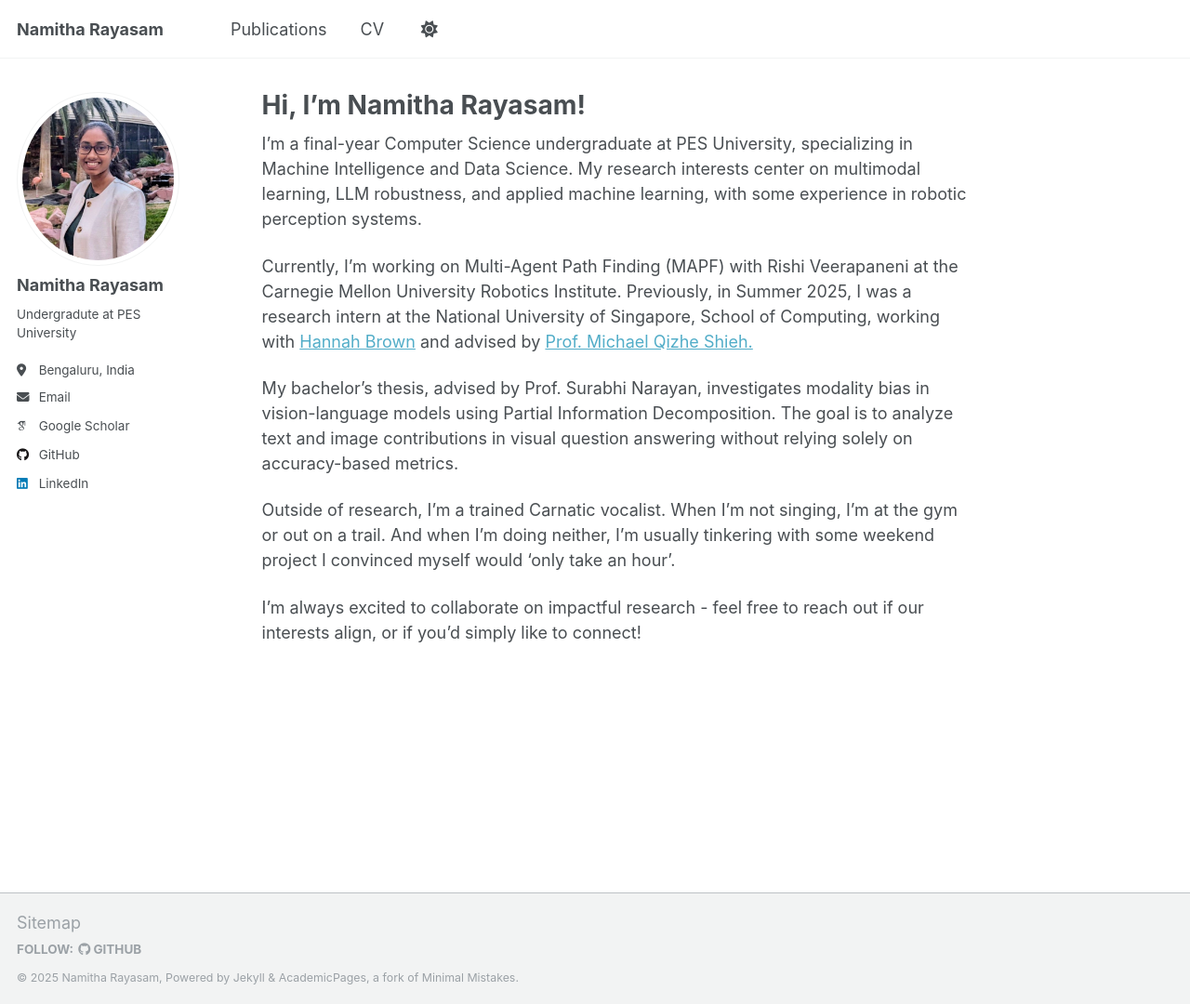
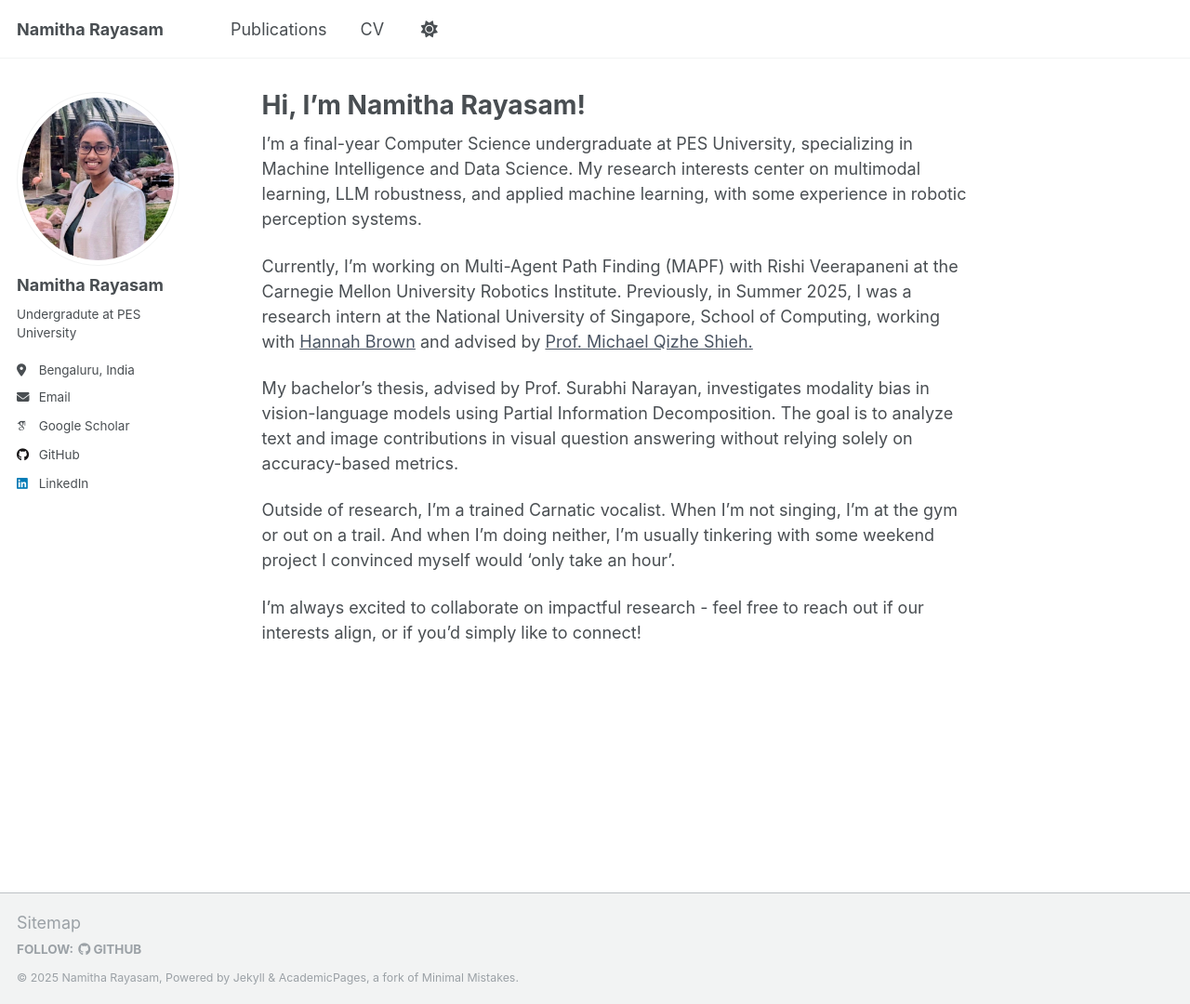
Before and after one commit to namitharayasam/namitharayasam.github.io, a Jekyll site: the page built from _pages/about.md, in a window 1280 px wide and 1080 px high. Shown: the whole window at 93% size. Built offline with Jekyll 4.4.1, drawn with Linux system fonts in a browser that asks for light colours; some web fonts are replaced.

Commit message:
Update _default.scss

```diff
--- a/_sass/theme/_default.scss
+++ b/_sass/theme/_default.scss
@@ -36,7 +36,7 @@ $sidebar-screen-min-width   : 1024px;
     --global-code-background-color      : #fafafa;
     --global-code-text-color            : #{$darker-gray};
     --global-fig-caption-color          : mix(#fff,  #{$dark-gray}, 25%);
-    --global-link-color                 : #52adc8;
+    --global-link-color                 : #4b5563;
     --global-link-color-hover           : mix(#000, #2f7f93, 25%);
     --global-link-color-visited         : mix(#fff, #2f7f93, 25%);
     --global-masthead-link-color        : #{$dark-gray};
```
